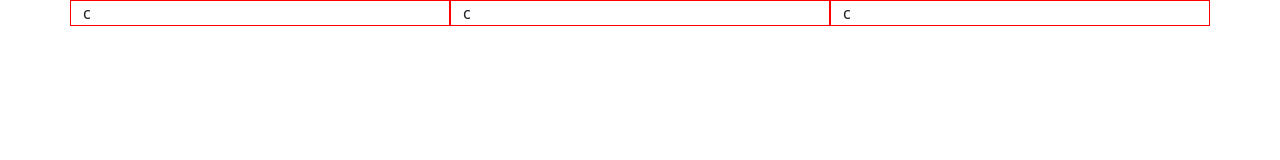
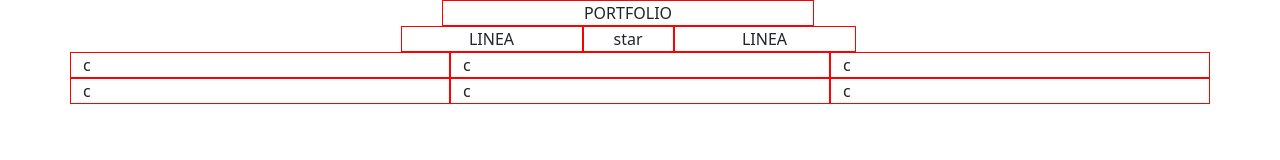
Before and after one commit to alessandrob17/html-css-bootstrap-freelancer, a plain HTML site: page index.html in a window 1280 px wide. Drawn offline with nearby package versions, Linux system fonts and the light colour scheme.

Commit message:
FEAT main section 2

```diff
--- a/index.html
+++ b/index.html
@@ -19,9 +19,20 @@
     <main>
         <section class="container">
             <div class="row">
-                <div class="col-4 ms__bg">c</div>
-                <div class="col-4 ms__bg">c</div>
-                <div class="col-4 ms__bg">c</div>
+                <div class="row justify-content-center  grid text-center" ">
+                    <div class="col-sm-4 ms__bg">PORTFOLIO</div>
+                    <div class="row justify-content-center">
+                        <div class="col-2 ms__bg">LINEA</div>
+                        <div class="col-1 ms__bg">star</div>
+                        <div class="col-2 ms__bg">LINEA</div>
+                    </div>
+                  </div>
+                <div class="col-sm-4 ms__bg">c</div>
+                <div class="col-sm-4 ms__bg">c</div>
+                <div class="col-sm-4 ms__bg">c</div>
+                <div class="col-sm-4 ms__bg">c</div>
+                <div class="col-sm-4 ms__bg">c</div>
+                <div class="col-sm-4 ms__bg">c</div>
             </div>
         </section>
 
--- a/style.css
+++ b/style.css
@@ -3,6 +3,8 @@
     padding: 0;
     box-sizing: border-box;
     }
+
+/* DEBUG BORDER */
 
     .ms__bg{
         border: red solid 1px;
```
